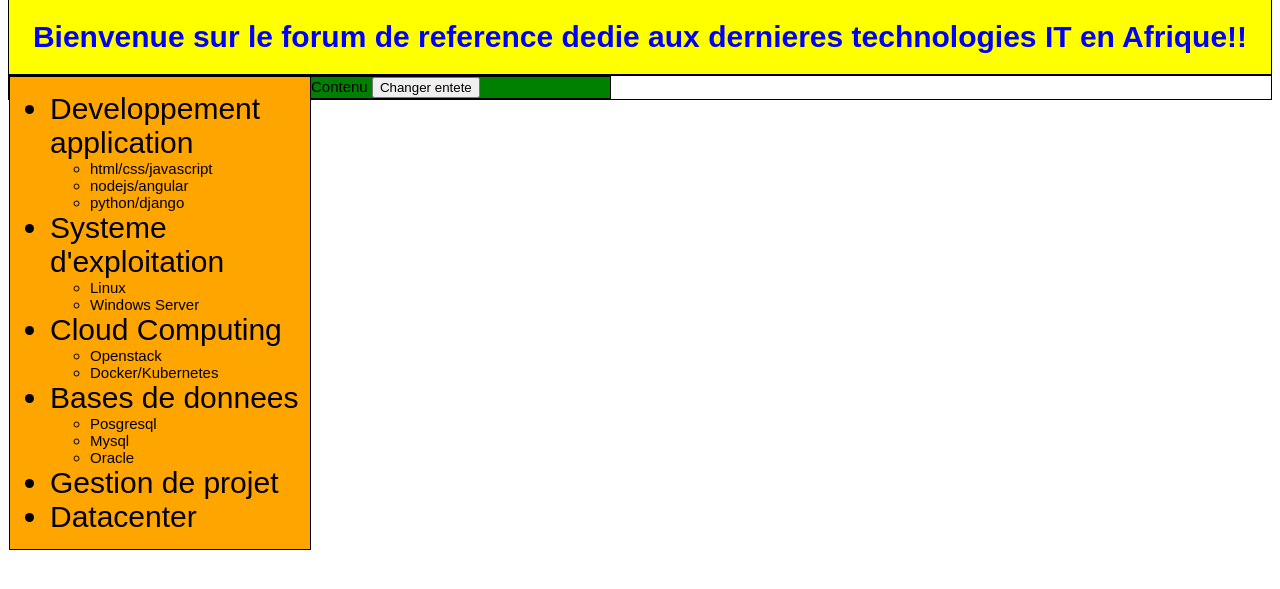
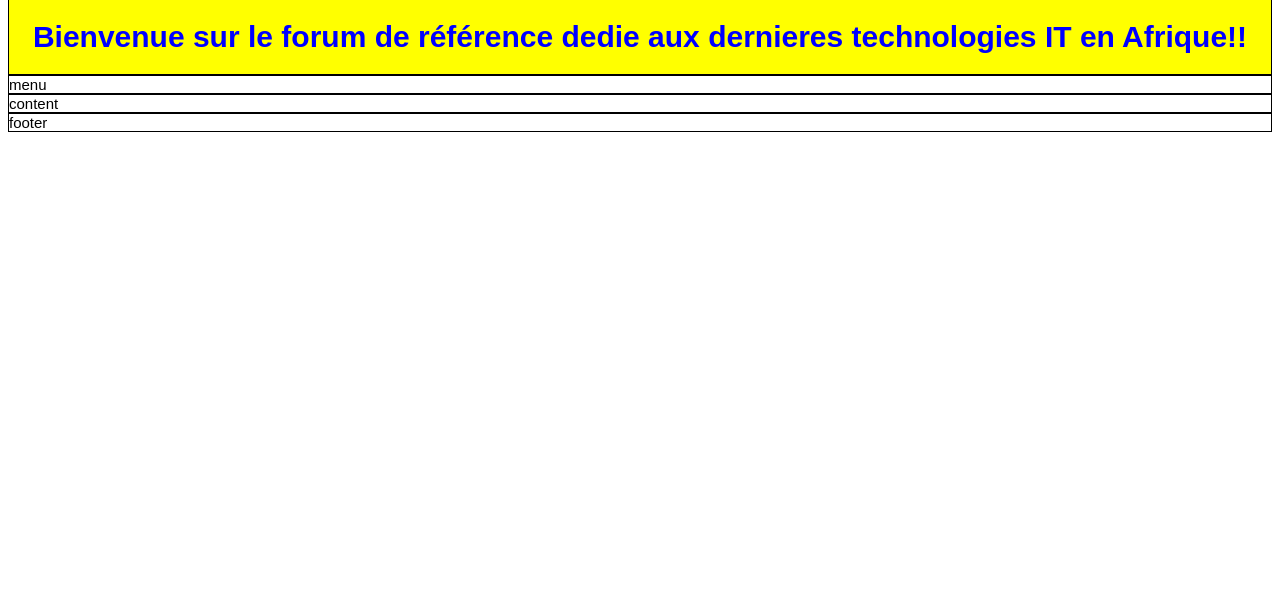
Before and after one commit to karalyh/karalyh.github.io, a plain HTML site: page index.html in a window 1280 px wide. Shown: the part 129-718 px from the top of the page. Drawn offline with Linux system fonts and the light colour scheme.

Commit message:
reset et accents

```diff
--- a/index.html
+++ b/index.html
@@ -9,48 +9,23 @@
 	<body>
 		<div id="header">
 			<img src="images/logo_experts.png" alt="logo experts" width="300"/>
-			<h1 id="welcome">Bienvenue sur le forum de reference dedie aux dernieres technologies IT en Afrique!!</h1>
-
+			<h1 id="welcome">Bienvenue sur le forum de référence dedie aux dernieres technologies IT en Afrique!!</h1>
 
 		</div>
 
-		<div>
-		<div id="menu">
 
-		<ul>
-			<li class="menumain"> Developpement  application</li>
-				<ul>
-					<li>html/css/javascript</li>
-					<li>nodejs/angular</li>
-					<li>python/django</li>
-				</ul>
+		<div id="sidebar">
+			menu
+		</div>
 
 
-			<li class="menumain"> Systeme d'exploitation</li>
-				<ul>
-					<li>Linux</li>
-					<li>Windows Server</li>
-				</ul>
-			<li class="menumain"> Cloud Computing</li>
-				<ul>
-					<li>Openstack</li>
-					<li>Docker/Kubernetes</li>
-				</ul>
-			<li class="menumain"> Bases de donnees</li>
-				<ul>
-					<li>Posgresql</li>
-					<li>Mysql</li>
-					<li>Oracle</li>
+		<div id="container">
+			content
+		</div>
 
-				</ul>
-			<li class="menumain"> Gestion de projet </li>
-			<li class="menumain"> Datacenter </li>
-		</ul>
-		</div>
-		<div id="content">
-		Contenu
-			<button> Changer entete</button>
-		</div>
+
+		<div id="footer">
+			footer
 		</div>
 
 	</body>
```
